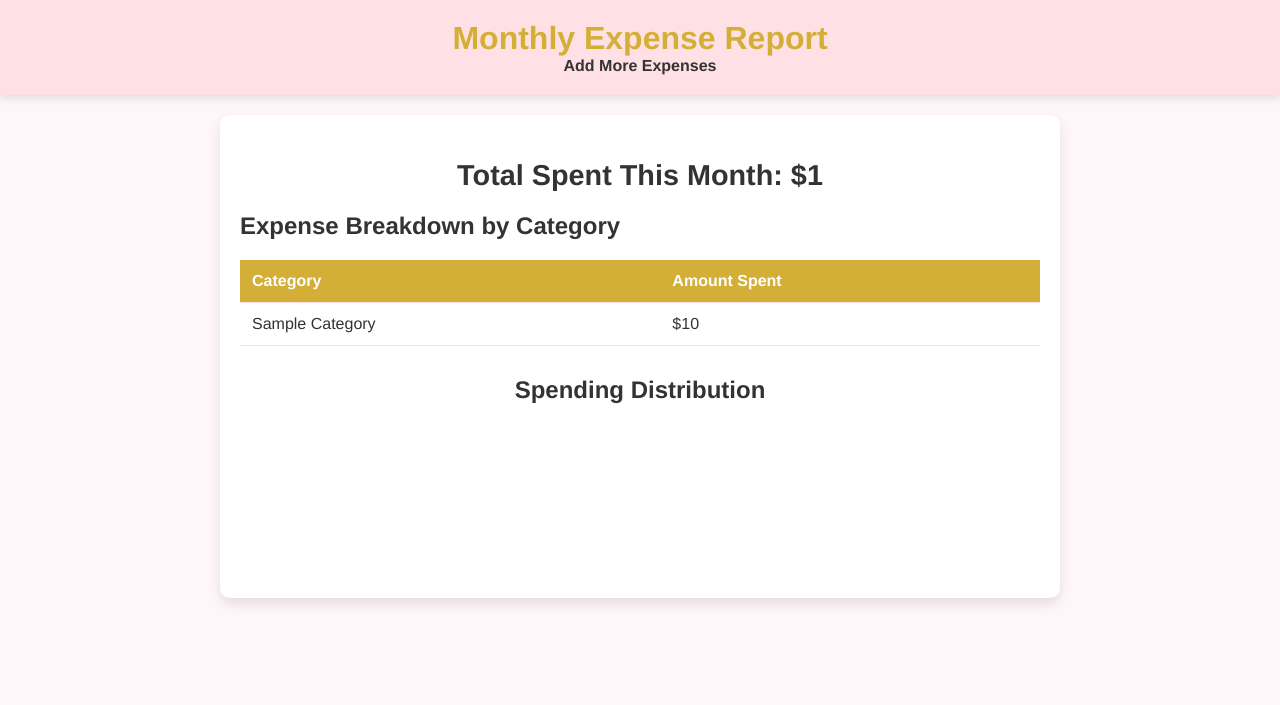
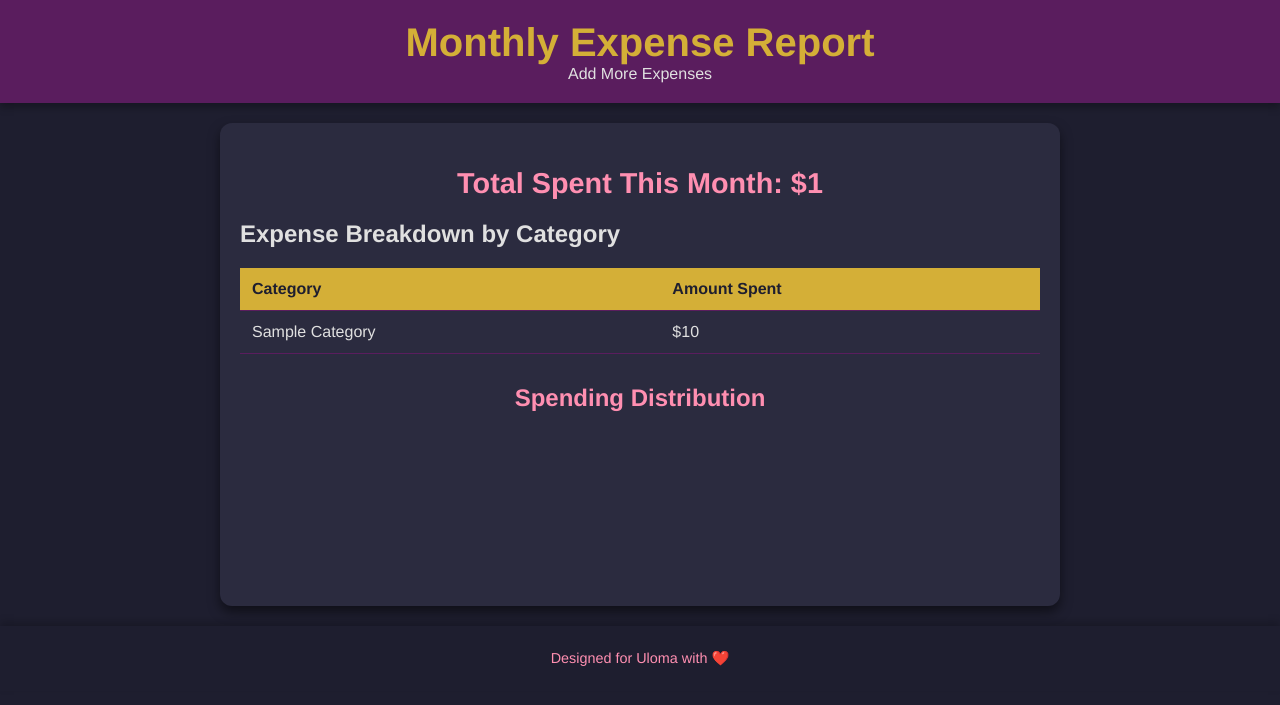
Before and after one commit to Tolu-McGill/App-for-Rose, a Flask app: template templates/report.html in a window 1280 px wide. Shown: the top 705 px of the page. Run offline with Flask 3, Linux system fonts and the light colour scheme; the template is opened without the code that fills it: most values are stand-ins (such as "Sample title", 1, 10 or a date in 2020); a map, chart or similar area stays blank; some libraries are stand-ins or nearby versions.

Commit message:
web edit

```diff
--- a/static/style.css
+++ b/static/style.css
@@ -1,31 +1,30 @@
 /* General Styling */
 body {
     font-family: 'Helvetica Neue', sans-serif;
-    background-color: #fef6f9; /* Very light pink for a soft backdrop */
-    color: #333;
+    background-color: #1e1e2f; /* Dark background */
+    color: #e0e0e0; /* Light grey for text */
     margin: 0;
     padding: 0;
 }
 
 header {
-    background-color: #ffe0e5; /* Soft pink */
-    color: #333;
+    background-color: #5a1d5e; /* Dark purple */
+    color: #ff8fb1; /* Soft pink */
     text-align: center;
     padding: 20px;
-    box-shadow: 0px 4px 8px rgba(0, 0, 0, 0.1);
+    box-shadow: 0px 4px 8px rgba(0, 0, 0, 0.3);
 }
 
 header h1 {
     color: #d4af37; /* Gold */
     margin: 0;
-    font-size: 2rem;
+    font-size: 2.5rem;
 }
 
 header a {
-    color: #333;
+    color: #e0e0e0;
     text-decoration: none;
     font-size: 1rem;
-    font-weight: bold;
 }
 
 /* Main Container */
@@ -33,9 +32,9 @@ main {
     margin: 20px auto;
     max-width: 800px;
     padding: 20px;
-    background-color: #fff;
-    box-shadow: 0px 6px 12px rgba(0, 0, 0, 0.1);
-    border-radius: 10px;
+    background-color: #2b2b3f; /* Darker background */
+    box-shadow: 0px 6px 12px rgba(0, 0, 0, 0.5);
+    border-radius: 12px;
 }
 
 /* Form Styling */
@@ -47,7 +46,7 @@ form {
 
 label {
     font-weight: bold;
-    color: #333;
+    color: #ff8fb1; /* Soft pink */
 }
 
 input[type="number"],
@@ -64,23 +63,23 @@ button {
 input[type="number"]:focus,
 select:focus {
     outline: none;
-    border-color: #ff8f8f; /* Darker pink for focus */
+    border-color: #a96dbb; /* Purple focus color */
 }
 
 button {
-    background-color: #d4af37; /* Gold */
-    color: #fff;
+    background-color: #a96dbb; /* Deep pink-purple */
+    color: #ffffff;
     cursor: pointer;
     font-weight: bold;
 }
 
 button:hover {
-    background-color: #ff8f8f; /* Soft pink */
+    background-color: #d4af37; /* Gold on hover */
 }
 
 /* Monthly Summary */
 #monthly-summary h2 {
-    color: #333;
+    color: #ff8fb1; /* Soft pink */
     font-size: 1.8rem;
     text-align: center;
     margin-bottom: 10px;
@@ -102,21 +101,21 @@ button:hover {
 #expense-breakdown td {
     padding: 12px;
     text-align: left;
-    border-bottom: 1px solid #ffe0e5; /* Light pink border */
+    border-bottom: 1px solid #5a1d5e; /* Dark purple border */
 }
 
 #expense-breakdown th {
     background-color: #d4af37; /* Gold */
-    color: #fff;
+    color: #1e1e2f; /* Dark text */
 }
 
 #expense-breakdown tr:nth-child(even) {
-    background-color: #fef6f9; /* Soft pink for alternating rows */
+    background-color: #2b2b3f; /* Darker row background */
 }
 
 /* Chart Section */
 #chart-section h2 {
-    color: #333;
+    color: #ff8fb1; /* Soft pink */
     font-size: 1.5rem;
     text-align: center;
     margin-top: 30px;
@@ -126,3 +125,13 @@ button:hover {
     max-width: 100%;
     height: auto;
 }
+
+/* Footer Styling */
+footer {
+    background-color: #1e1e2f;
+    color: #ff8fb1;
+    text-align: center;
+    padding: 10px;
+    font-size: 0.9rem;
+    box-shadow: 0px -4px 8px rgba(0, 0, 0, 0.2);
+}
--- a/templates/report.html
+++ b/templates/report.html
@@ -74,6 +74,9 @@
             }
         });
     </script>
+<footer>
+    <p>Designed for Uloma with ❤️</p>
+</footer>
 
 </body>
 </html>
```
Also changed, not shown: templates/index.html (+5 -2 lines).
